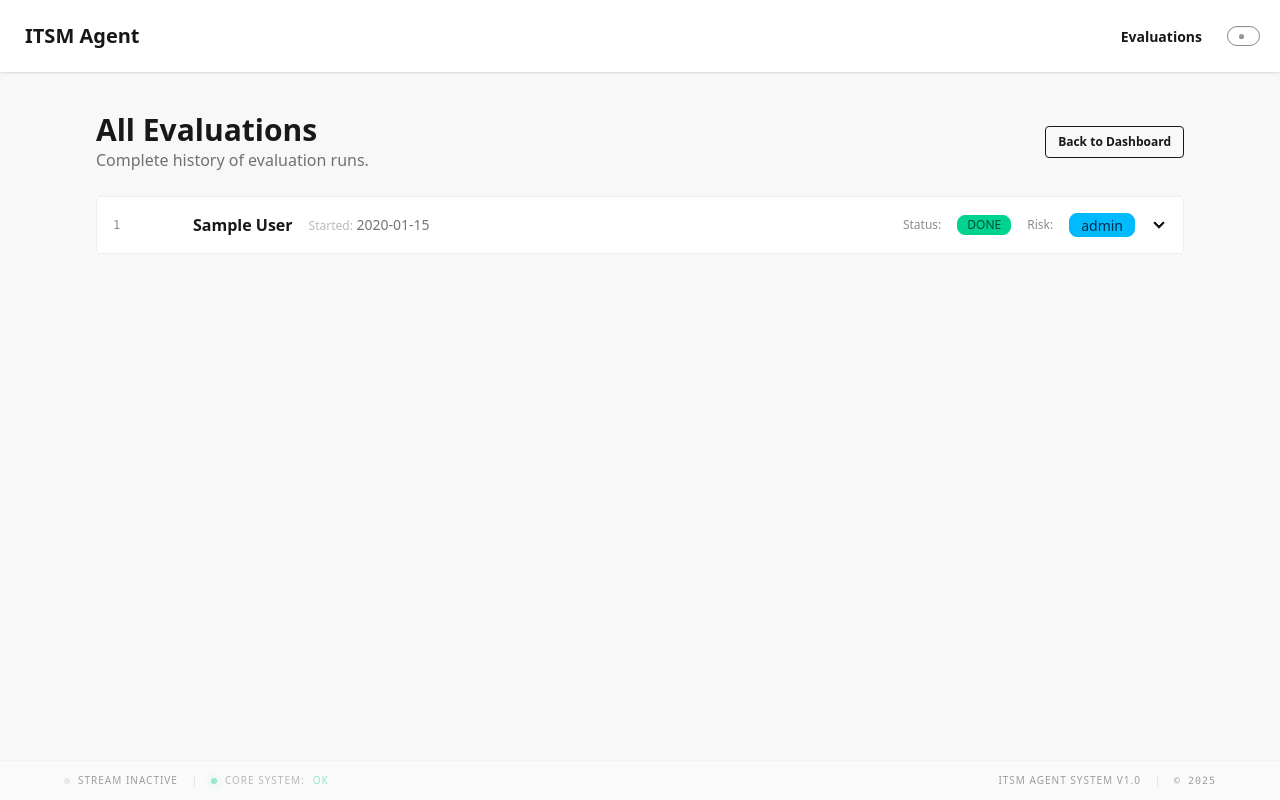
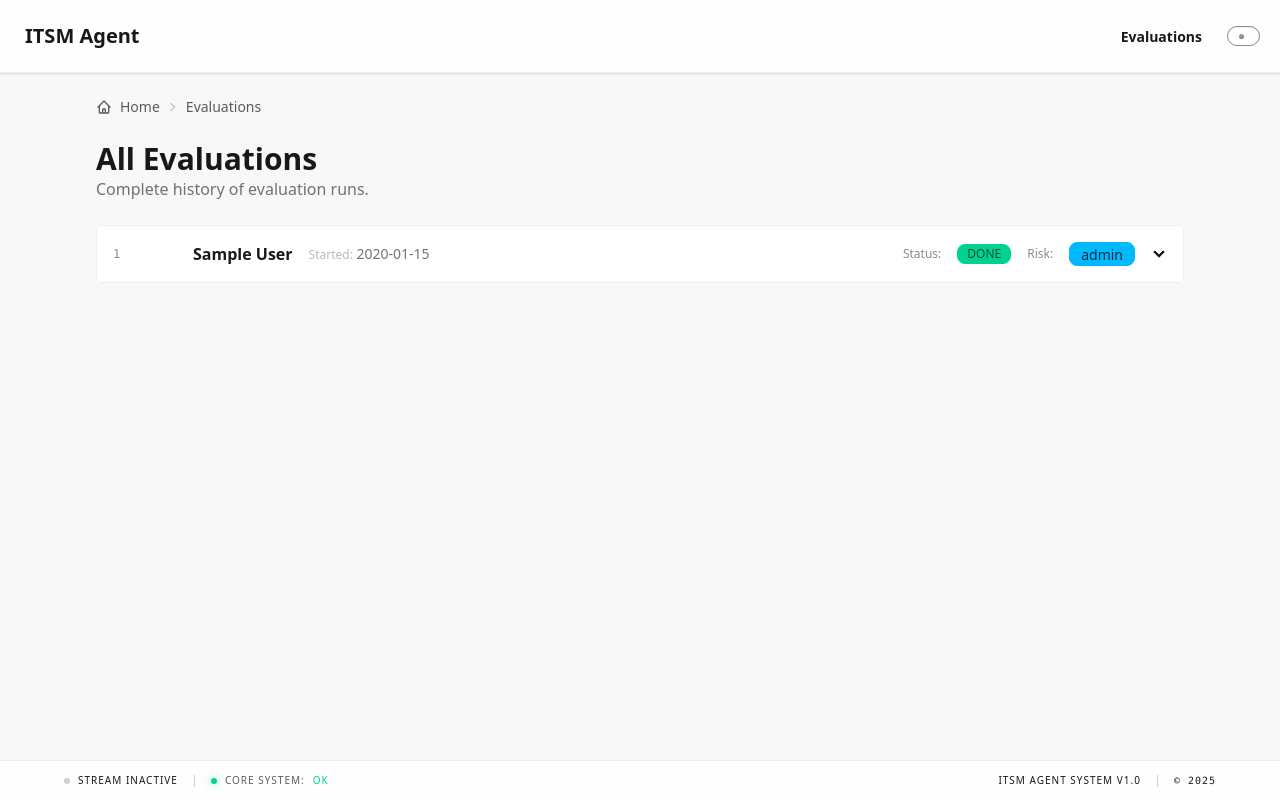
Before and after one commit to poyao0705/itsm-agent, a FastAPI app: template app/templates/evaluations.html in a window 1280 px wide. Run offline with FastAPI, Linux system fonts and the light colour scheme; the template is opened without the code that fills it: most values are stand-ins (such as "Sample title", 1, 10 or a date in 2020); parts of the project's set-up code (start-up, migrations or seed data) failed here and were passed over; some libraries are stand-ins or nearby versions.

Commit message:
feat: small styling

```diff
--- a/app/templates/base.html
+++ b/app/templates/base.html
@@ -36,7 +36,7 @@
         check();
         setInterval(check, 30000);
       ">
-    <div class="navbar bg-base-100 shadow-sm mb-2">
+    <div class="navbar bg-base-100/80 backdrop-blur-md sticky top-0 z-50 border-b border-base-300 shadow-sm">
         <div class="flex-1">
             <a hx-get="/" hx-target="main" hx-push-url="true" class="btn btn-ghost text-xl cursor-pointer">ITSM Agent</a>
         </div>
@@ -52,12 +52,12 @@
         </div>
     </div>
 
-    <main class="max-w-6xl mx-auto p-4 sm:p-8 flex-grow w-full">
+    <main class="max-w-6xl mx-auto px-4 sm:px-8 pt-2 sm:pt-4 pb-8 flex-grow w-full">
         {% block content %}{% endblock %}
     </main>
 
     <!-- Global Status Bar -->
-    <footer class="mt-auto px-6 py-3 border-t border-base-300 bg-base-100 text-[10px] uppercase tracking-widest opacity-40">
+    <footer class="sticky bottom-0 z-50 px-6 py-3 border-t border-base-300 bg-base-100/80 backdrop-blur-md text-[10px] uppercase tracking-widest">
         <div class="max-w-6xl mx-auto flex items-center justify-between">
             <div class="flex items-center gap-4">
                 <!-- Evaluation Stream Status -->
--- a/app/templates/partials/evaluations_list.html
+++ b/app/templates/partials/evaluations_list.html
@@ -1,10 +1,32 @@
+<!-- Breadcrumbs -->
+<div class="breadcrumbs text-sm mb-4 opacity-70">
+  <ul>
+    <li><a hx-get="/" hx-target="main" hx-push-url="true" class="flex items-center gap-2"><svg xmlns="http://www.w3.org/2000/svg" fill="none" viewBox="0 0 24 24" class="w-4 h-4 stroke-current"><path stroke-linecap="round" stroke-linejoin="round" stroke-width="2" d="M3 12l2-2m0 0l7-7 7 7M5 10v10a1 1 0 001 1h3m10-11l2 2m-2-2v10a1 1 0 01-1 1h-3m-6 0a1 1 0 001-1v-4a1 1 0 011-1h2a1 1 0 011 1v4a1 1 0 001 1m-6 0h6"></path></svg>Home</a></li>
+    <li>Evaluations</li>
+  </ul>
+</div>
+
 <div class="flex flex-col gap-6">
     <div class="flex justify-between items-center">
         <div>
             <h1 class="text-3xl font-bold">All Evaluations</h1>
             <p class="opacity-60">Complete history of evaluation runs.</p>
         </div>
-        <a hx-get="/" hx-target="main" hx-push-url="/" class="btn btn-outline btn-sm">Back to Dashboard</a>
+        {% if total_pages > 1 %}
+        <div class="flex justify-center">
+            <div class="join">
+                <button class="join-item btn"
+                        {% if not has_prev %}disabled{% endif %}
+                        hx-get="/evaluations?page={{ page - 1 }}"
+                        hx-target="main">«</button>
+                <button class="join-item btn pointer-events-none">Page {{ page }} of {{ total_pages }}</button>
+                <button class="join-item btn"
+                        {% if not has_next %}disabled{% endif %}
+                        hx-get="/evaluations?page={{ page + 1 }}"
+                        hx-target="main">»</button>
+            </div>
+        </div>
+        {% endif %}
     </div>
 
     <div class="join join-vertical bg-base-100 w-full">
```
Also changed, not shown: app/services/change_management/evaluations.py (+11 -2 lines), app/templates/partials/dashboard.html (+7 -0 lines), app/web/router.py (+22 -9 lines).
